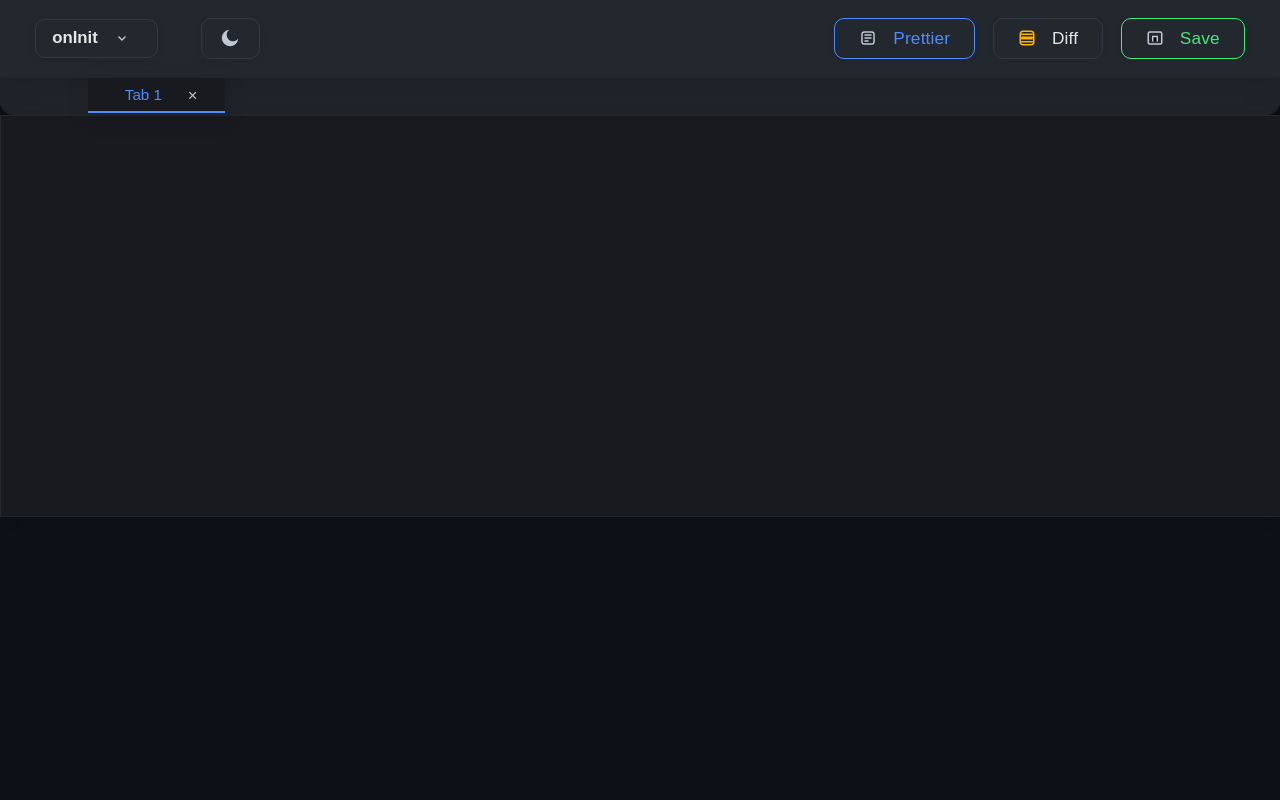
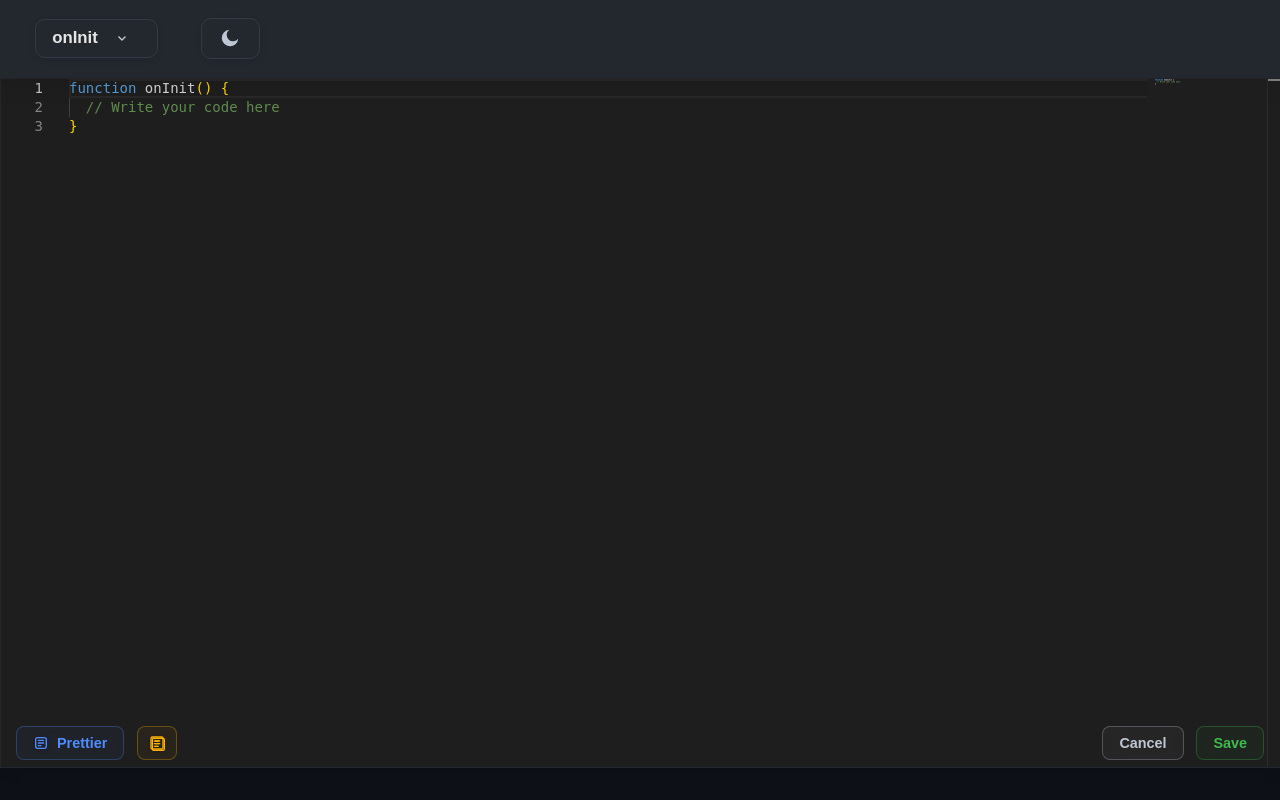
Before and after one commit to Incialiyeva/MonacoCodeEditor, an Angular app: page /editor in a window 1280 px wide. Built offline with nearby package versions, Linux system fonts and the light colour scheme; a web font is replaced by a local one.

Commit message:
feat(monaco-editor): refactor editor layout and enhance button interactions for improved user experience

```diff
--- a/src/app/components/monaco-editor.component.html
+++ b/src/app/components/monaco-editor.component.html
@@ -20,32 +20,34 @@
       <svg width="22" height="22" viewBox="0 0 24 24"><circle cx="12" cy="12" r="5" fill="#f7df1e"/><g stroke="#f7df1e" stroke-width="2"><line x1="12" y1="1" x2="12" y2="4"/><line x1="12" y1="20" x2="12" y2="23"/><line x1="4.22" y1="4.22" x2="6.34" y2="6.34"/><line x1="17.66" y1="17.66" x2="19.78" y2="19.78"/><line x1="1" y1="12" x2="4" y2="12"/><line x1="20" y1="12" x2="23" y2="12"/><line x1="4.22" y1="19.78" x2="6.34" y2="17.66"/><line x1="17.66" y1="6.34" x2="19.78" y2="4.22"/></g></svg>
     </ng-template>
   </button>
-  <div class="toolbar-actions">
-    <button class="toolbar-btn modern-btn prettier-btn" (click)="formatCode()" title="Prettier">
-      <svg width="18" height="18" viewBox="0 0 24 24" style="margin-right:0.5rem;"><rect x="4" y="4" width="16" height="16" rx="3" fill="none" stroke="#bfc7d5" stroke-width="2"/><path d="M8 8h8M8 12h8M8 16h4" stroke="#bfc7d5" stroke-width="2" stroke-linecap="round"/></svg>
+</div>
+<div class="editor-area">
+  <div #editorContainer class="editor-container" style="width:100%;height:400px;"></div>
+  <div class="dialog-bottom-buttons">
+    <button class="dialog-btn prettier-btn" (click)="formatCode()" title="Format with Prettier">
+      <svg width="16" height="16" viewBox="0 0 24 24" fill="none">
+        <rect x="4" y="4" width="16" height="16" rx="3" stroke="currentColor" stroke-width="2"/>
+        <path d="M8 8h8M8 12h8M8 16h4" stroke="currentColor" stroke-width="2" stroke-linecap="round"/>
+      </svg>
       Prettier
     </button>
-    <button class="toolbar-btn modern-btn diff-btn" (click)="showDiff()" title="Diff">
-      <svg width="18" height="18" viewBox="0 0 24 24" style="margin-right:0.5rem;"><path d="M5 13h14M5 17h14M5 7h14M5 11h14" stroke="#ffb300" stroke-width="2" stroke-linecap="round"/><rect x="3" y="3" width="18" height="18" rx="4" fill="none" stroke="#ffb300" stroke-width="2"/></svg>
-      Diff
+    <button class="dialog-btn diff-btn" (click)="showDiff()" title="Show Diff">
+      <svg width="16" height="16" viewBox="0 0 24 24" fill="none">
+        <rect x="3" y="3" width="18" height="18" rx="2" stroke="currentColor" stroke-width="2" fill="none"/>
+        <rect x="5" y="5" width="18" height="18" rx="2" stroke="currentColor" stroke-width="2" fill="none"/>
+        <path d="M8 9h6M8 13h6M8 17h4" stroke="currentColor" stroke-width="2" stroke-linecap="round"/>
+        <path d="M10 9h6M10 13h6M10 17h4" stroke="currentColor" stroke-width="2" stroke-linecap="round"/>
+      </svg>
     </button>
-    <button class="toolbar-btn modern-btn save-btn" (click)="saveCode()" title="Save">
-      <svg width="18" height="18" viewBox="0 0 24 24" style="margin-right:0.5rem;"><path d="M5 20h14a2 2 0 0 0 2-2V6a2 2 0 0 0-2-2H5a2 2 0 0 0-2 2v12a2 2 0 0 0 2 2z" fill="none" stroke="#bfc7d5" stroke-width="2"/><path d="M9 16v-6h6v6" stroke="#bfc7d5" stroke-width="2" stroke-linecap="round"/></svg>
+  </div>
+  <div class="dialog-bottom-actions">
+    <button class="dialog-btn cancel-btn" (click)="revertChanges()" title="Cancel">
+      Cancel
+    </button>
+    <button class="dialog-btn save-btn" (click)="showDiff()" title="Save">
       Save
     </button>
   </div>
-</div>
-<div class="tabbar premium">
-  <button *ngFor="let tab of allTabs"
-          [class.active]="activeTab.lang === tab.lang && activeTab.idx === tab.idx"
-          (click)="selectTabUniversal(tab.lang, tab.idx)">
-    <span class="lang-icon" [innerHTML]="getLanguageIcon(tab.lang)"></span>
-    {{ tab.name }}
-    <span class="close-btn" (click)="$event.stopPropagation(); closeTabUniversal(tab.lang, tab.idx)">&times;</span>
-  </button>
-</div>
-<div class="editor-area">
-  <div #editorContainer class="editor-container" style="width:100%;height:400px;"></div>
 </div>
 <div *ngIf="showSaveModal" class="modal-overlay">
   <div class="modal-box save-modal-box github-style-modal">
--- a/src/app/components/monaco-editor.component.scss
+++ b/src/app/components/monaco-editor.component.scss
@@ -1,6 +1,7 @@
 :host {
-  display: block;
-  min-height: 100vh;
+  display: flex;
+  flex-direction: column;
+  height: 100%;
   font-family: 'Inter', 'Segoe UI', Arial, sans-serif;
   font-size: 16px;
   letter-spacing: 0.01em;
@@ -171,63 +172,6 @@
   color: #fff;
   border: 1.5px solid #4f8cff;
 }
-.tabbar {
-  display: flex;
-  align-items: center;
-  background: var(--tabbar-bg, #20232a);
-  border-bottom: 1.5px solid var(--tabbar-border, #23272e);
-  padding-left: 5.5rem;
-  gap: 0.4rem;
-  z-index: 1;
-  min-height: 36px;
-  box-shadow: 0 4px 24px #0001;
-  border-bottom-left-radius: 14px;
-  border-bottom-right-radius: 14px;
-}
-.tabbar button {
-  position: relative;
-  background: var(--tab-bg, #23272e);
-  color: var(--tab-color, #bfc7d5);
-  border: none;
-  border-bottom: 2.5px solid transparent;
-  padding: 0.4rem 1.3rem 0.4rem 1.3rem;
-
-  font-size: 0.95rem;
-  cursor: pointer;
-  margin-right: 0.1rem;
-  font-weight: 500;
-  transition: background 0.2s, color 0.2s, border-bottom 0.2s, box-shadow 0.2s;
-  box-shadow: 0 2px 12px #0001;
-  display: flex;
-  align-items: center;
-  gap: 0.5rem;
-}
-.tabbar button.active {
-  background: var(--tab-active-bg, #181a20);
-  color: #4f8cff;
-  border-bottom: 2.5px solid #4f8cff;
-  box-shadow: 0 4px 24px #0002;
-  z-index: 2;
-}
-.tabbar button:hover {
-  background: #353945;
-  color: #fff;
-}
-.close-btn {
-  color: #bfc7d5;
-  margin-left: 0.7rem;
-  font-size: 1.1em;
-  cursor: pointer;
-  border-radius: 50%;
-  padding: 0 0.4em;
-  transition: background 0.2s, color 0.2s;
-  position: relative;
-  top: 1px;
-}
-.close-btn:hover {
-  background: #353945;
-  color: #ff4d4f;
-}
 .editor-area {
   width: 100%;
   min-height: 400px;
@@ -235,17 +179,110 @@
   display: flex;
   flex-direction: column;
   background: none;
+  position: relative;
+  flex: 1;
 }
+
+.dialog-bottom-buttons {
+  position: absolute;
+  bottom: 0.5rem;
+  left: 1rem;
+  display: flex;
+  gap: 0.8rem;
+  z-index: 10;
+}
+
+.dialog-btn {
+  display: flex;
+  align-items: center;
+  gap: 0.5rem;
+  padding: 0.5rem 1rem;
+  border-radius: 8px;
+  font-size: 0.9rem;
+  font-weight: 600;
+  border: 1px solid rgba(255, 255, 255, 0.1);
+  background: rgba(35, 39, 46, 0.8);
+  color: #bfc7d5;
+  cursor: pointer;
+  transition: all 0.3s cubic-bezier(0.4, 0, 0.2, 1);
+  backdrop-filter: blur(10px);
+  position: relative;
+  overflow: hidden;
+
+  &::before {
+    content: '';
+    position: absolute;
+    top: 0;
+    left: -100%;
+    width: 100%;
+    height: 100%;
+    background: linear-gradient(90deg, transparent, rgba(255, 255, 255, 0.1), transparent);
+    transition: left 0.6s ease;
+  }
+
+  &:hover::before {
+    left: 100%;
+  }
+}
+
+.dialog-btn:hover {
+  background: rgba(35, 39, 46, 0.95);
+  color: #ffffff;
+  border-color: rgba(255, 255, 255, 0.2);
+  transform: translateY(-1px);
+  box-shadow: 0 4px 12px rgba(0, 0, 0, 0.3);
+}
+
+.dialog-btn.prettier-btn {
+  color: #4f8cff;
+  border-color: rgba(79, 140, 255, 0.3);
+  background: rgba(79, 140, 255, 0.05);
+}
+
+.dialog-btn.prettier-btn:hover {
+  background: rgba(79, 140, 255, 0.15);
+  border-color: rgba(79, 140, 255, 0.6);
+  color: #4f8cff;
+  box-shadow: 0 4px 12px rgba(79, 140, 255, 0.3);
+}
+
+.dialog-btn.diff-btn {
+  color: #ffb300;
+  border-color: rgba(255, 179, 0, 0.3);
+  background: rgba(255, 179, 0, 0.05);
+  padding: 0.5rem;
+  min-width: 40px;
+  justify-content: center;
+}
+
+.dialog-btn.diff-btn:hover {
+  background: rgba(255, 179, 0, 0.15);
+  border-color: rgba(255, 179, 0, 0.6);
+  color: #ffb300;
+  box-shadow: 0 4px 12px rgba(255, 179, 0, 0.3);
+}
+
+.dialog-btn svg {
+  transition: all 0.3s ease;
+  filter: drop-shadow(0 1px 2px rgba(0, 0, 0, 0.2));
+}
+
+.dialog-btn:hover svg {
+  transform: scale(1.1);
+  filter: drop-shadow(0 2px 4px rgba(0, 0, 0, 0.3));
+}
+
 .editor-container {
   width: 100%;
-  height: 400px;
+  height: 100%;
   min-height: 300px;
   background: #181a20;
   border: 1.5px solid #23272e;
   box-shadow: 0 2px 12px #0002;
+  flex: 1;
 }
 :host ::ng-deep .monaco-editor {
-  height: 600px !important;
+  height: 100% !important;
   width: 100% !important;
   font-size: 1.1rem;
   border-radius: 0 0 18px 18px;
@@ -269,11 +306,6 @@
   --dropdown-color: #e6e6e6;
   --dropdown-border: #353945;
   --dropdown-hover-bg: #23272e;
-  --tabbar-bg: #20232a;
-  --tabbar-border: #23272e;
-  --tab-bg: #23272e;
-  --tab-color: #bfc7d5;
-  --tab-active-bg: #181a20;
 }
 :host-context(.light-theme) {
   --toolbar-bg: #fff;
@@ -282,11 +314,6 @@
   --dropdown-color: #23272e;
   --dropdown-border: #e0e0e0;
   --dropdown-hover-bg: #f7f7f7;
-  --tabbar-bg: #f7f7f7;
-  --tabbar-border: #e0e0e0;
-  --tab-bg: #fff;
-  --tab-color: #23272e;
-  --tab-active-bg: #fff;
 }
 
 /* Sade, düz renkli, modern butonlar */
@@ -898,3 +925,107 @@
 .diff-right textarea:contains("+") {
   background: #0d4a1a;
 }
+
+.dialog-bottom-actions {
+  position: absolute;
+  bottom: 0.5rem;
+  right: 1rem;
+  display: flex;
+  gap: 0.8rem;
+  z-index: 10;
+}
+
+.dialog-btn.cancel-btn {
+  color: #bfc7d5;
+  border-color: rgba(191, 199, 213, 0.3);
+  background: rgba(191, 199, 213, 0.05);
+}
+
+.dialog-btn.cancel-btn:hover {
+  background: rgba(191, 199, 213, 0.15);
+  border-color: rgba(191, 199, 213, 0.6);
+  color: #ffffff;
+  box-shadow: 0 4px 12px rgba(191, 199, 213, 0.3);
+}
+
+.dialog-btn.save-btn {
+  color: #3fb950;
+  border-color: rgba(63, 185, 80, 0.3);
+  background: rgba(63, 185, 80, 0.05);
+}
+
+.dialog-btn.save-btn:hover {
+  background: rgba(63, 185, 80, 0.15);
+  border-color: rgba(63, 185, 80, 0.6);
+  color: #3fb950;
+  box-shadow: 0 4px 12px rgba(63, 185, 80, 0.3);
+}
+
+@media (max-width: 768px) {
+  .dialog-bottom-buttons {
+    bottom: 0.4rem;
+    left: 0.8rem;
+    gap: 0.6rem;
+
+    .dialog-btn {
+      padding: 0.4rem 0.8rem;
+      font-size: 0.85rem;
+
+      svg {
+        width: 14px;
+        height: 14px;
+      }
+    }
+
+    .dialog-btn.diff-btn {
+      padding: 0.4rem;
+      min-width: 36px;
+    }
+  }
+
+  .dialog-bottom-actions {
+    bottom: 0.4rem;
+    right: 0.8rem;
+    gap: 0.6rem;
+
+    .dialog-btn {
+      padding: 0.4rem 0.8rem;
+      font-size: 0.85rem;
+    }
+  }
+}
+
+@media (max-width: 480px) {
+  .dialog-bottom-buttons {
+    bottom: 0.3rem;
+    left: 0.6rem;
+    gap: 0.5rem;
+
+    .dialog-btn {
+      padding: 0.35rem 0.7rem;
+      font-size: 0.8rem;
+      gap: 0.3rem;
+
+      svg {
+        width: 12px;
+        height: 12px;
+      }
+    }
+
+    .dialog-btn.diff-btn {
+      padding: 0.35rem;
+      min-width: 32px;
+    }
+  }
+
+  .dialog-bottom-actions {
+    bottom: 0.3rem;
+    right: 0.6rem;
+    gap: 0.5rem;
+
+    .dialog-btn {
+      padding: 0.35rem 0.7rem;
+      font-size: 0.8rem;
+    }
+  }
+}
--- a/src/app/components/monaco-editor.component.ts
+++ b/src/app/components/monaco-editor.component.ts
@@ -541,29 +541,22 @@
   }
 
   onScriptChange(idx: number) {
+    this.selectedScriptIdx = idx; // Update selected script index
     const script = this.scriptTemplates[idx];
-    // Aynı scriptten kaç tane açık tab var?
-    const sameTabs = this.openTabs.filter(t => t.name.startsWith(script.name));
-    const tabNumber = sameTabs.length + 1;
-    const tabName = `${script.name} ${tabNumber}`;
 
-    const newTab = {
-      lang: 'javascript',
-      idx: this.openTabs.length, // benzersiz index
-      name: tabName,
-      code: script.code,
-      language: 'javascript'
-    };
-
-    this.openTabs.push(newTab);
-    this.activeTab = { lang: 'javascript', idx: this.openTabs.length - 1 };
-
-    // Orijinal kodu sakla
-    const tabKey = this.getTabKey(newTab);
-    this.saveOriginalCode(tabKey, script.code);
+    const tabKey = `script_${idx}`; // Simplified tabKey
+    this.originalCodeByTab[tabKey] = script.code; // Save original code when script changes
 
     if (this.editor) {
       this.editor.setValue(script.code);
     }
   }
+
+  // Revert changes to original script template
+  revertChanges() {
+    if (isPlatformBrowser(this.platformId) && this.editor) {
+      const script = this.scriptTemplates[this.selectedScriptIdx];
+      this.editor.setValue(script.code);
+    }
+  }
 }
--- a/src/app/landing-page/landing-page.component.scss
+++ b/src/app/landing-page/landing-page.component.scss
@@ -813,6 +813,20 @@
   border-bottom: 1px solid rgba(88, 166, 255, 0.1);
   background: linear-gradient(135deg, rgba(88, 166, 255, 0.05) 0%, rgba(88, 166, 255, 0.02) 100%);
 
+  .modal-title {
+    display: flex;
+    align-items: center;
+    font-size: 1.5rem;
+    font-weight: 700;
+    color: #c9d1d9;
+    margin: 0;
+
+    svg {
+      color: #58a6ff;
+      filter: drop-shadow(0 2px 4px rgba(88, 166, 255, 0.3));
+    }
+  }
+
   h2 {
     font-size: 1.5rem;
     font-weight: 700;
```
Also changed, not shown: src/app/landing-page/landing-page.component.html (+12 -3 lines).
